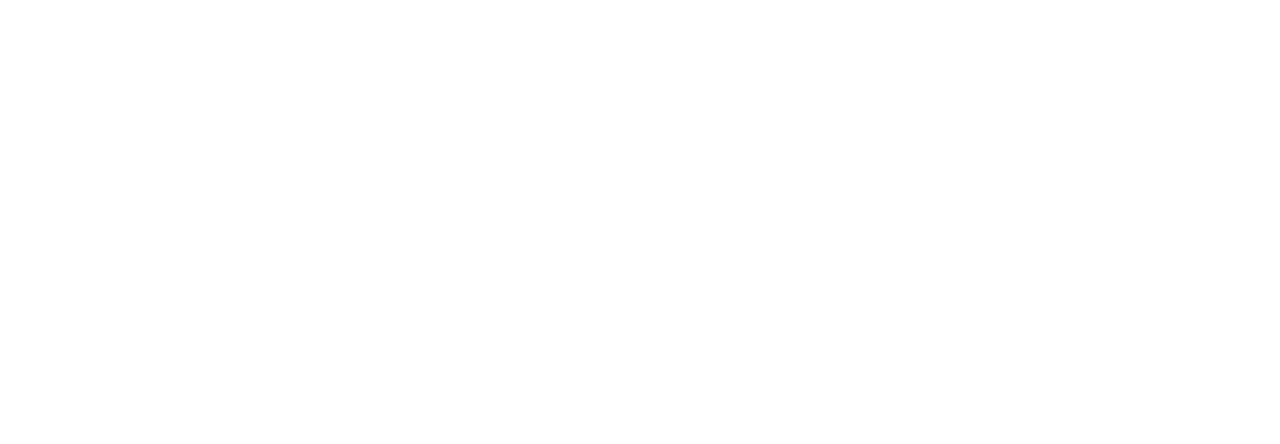
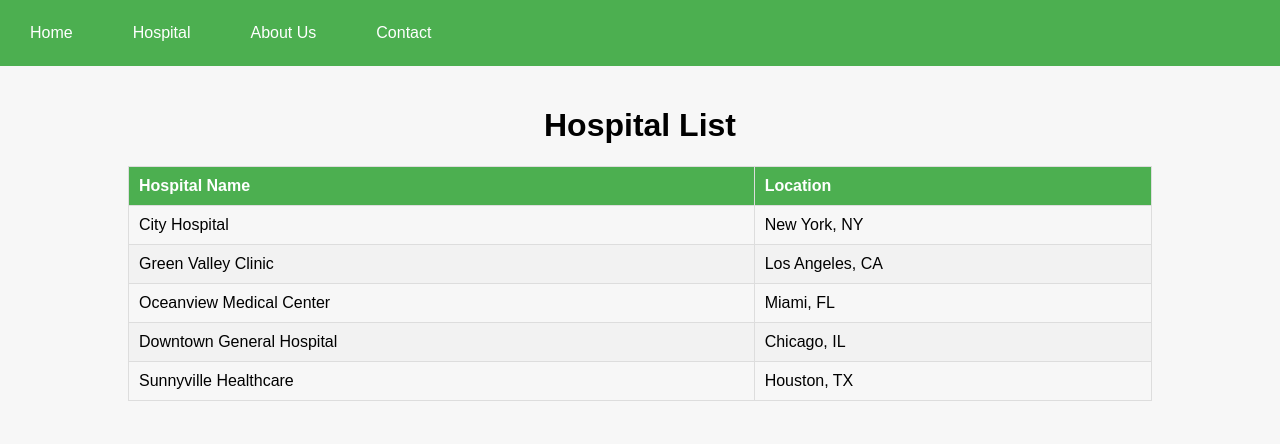
Before and after one commit to walterHwhite1/sih, a plain HTML site: page hospitals.html in a window 1280 px wide. Drawn offline with Linux system fonts and the light colour scheme.

Commit message:
hospitals added

```diff
--- a/hospitals.html
+++ b/hospitals.html
@@ -0,0 +1,109 @@
+<!DOCTYPE html>
+<html lang="en">
+<head>
+  <meta charset="UTF-8">
+  <meta name="viewport" content="width=device-width, initial-scale=1.0">
+  <title>Hospital List</title>
+  <style>
+    body {
+      font-family: Arial, sans-serif;
+      background-color: #f7f7f7;
+      margin: 0;
+      padding: 0;
+    }
+    nav {
+      background-color: #4CAF50;
+      padding: 10px;
+    }
+    nav ul {
+      list-style-type: none;
+      margin: 0;
+      padding: 0;
+      overflow: hidden;
+    }
+    nav ul li {
+      float: left;
+      margin-right: 20px;
+    }
+    nav ul li a {
+      color: white;
+      text-decoration: none;
+      padding: 14px 20px;
+      display: block;
+    }
+    nav ul li a:hover {
+      background-color: #45a049;
+    }
+    .container {
+      width: 80%;
+      margin: 0 auto;
+      padding: 20px;
+    }
+    h1 {
+      text-align: center;
+    }
+    table {
+      width: 100%;
+      border-collapse: collapse;
+      margin: 20px 0;
+    }
+    table, th, td {
+      border: 1px solid #ddd;
+    }
+    th, td {
+      padding: 10px;
+      text-align: left;
+    }
+    th {
+      background-color: #4CAF50;
+      color: white;
+    }
+    tr:nth-child(even) {
+      background-color: #f2f2f2;
+    }
+  </style>
+</head>
+<body>
+  <nav>
+    <ul>
+      <li><a href="index.html">Home</a></li>
+      <li><a href="hospital.html">Hospital</a></li>
+      <li><a href="#">About Us</a></li>
+      <li><a href="#">Contact</a></li>
+    </ul>
+  </nav>
+
+  <div class="container">
+    <h1>Hospital List</h1>
+    <table>
+      <thead>
+        <tr>
+          <th>Hospital Name</th>
+          <th>Location</th>
+        </tr>
+      </thead>
+      <tbody id="hospital-list">
+        <!-- Hospital data will be inserted here dynamically -->
+      </tbody>
+    </table>
+  </div>
+
+  <script>
+    const hospitals = [
+      { name: "City Hospital", location: "New York, NY" },
+      { name: "Green Valley Clinic", location: "Los Angeles, CA" },
+      { name: "Oceanview Medical Center", location: "Miami, FL" },
+      { name: "Downtown General Hospital", location: "Chicago, IL" },
+      { name: "Sunnyville Healthcare", location: "Houston, TX" }
+    ];
+
+    const hospitalList = document.getElementById('hospital-list');
+
+    hospitals.forEach(hospital => {
+      const row = document.createElement('tr');
+      row.innerHTML = `<td>${hospital.name}</td><td>${hospital.location}</td>`;
+      hospitalList.appendChild(row);
+    });
+  </script>
+</body>
+</html>
```
Also changed, not shown: index.html (+3 -0 lines).
